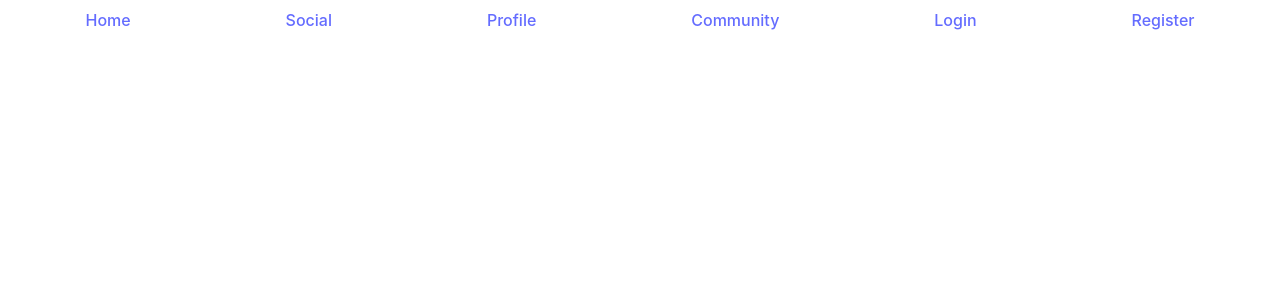
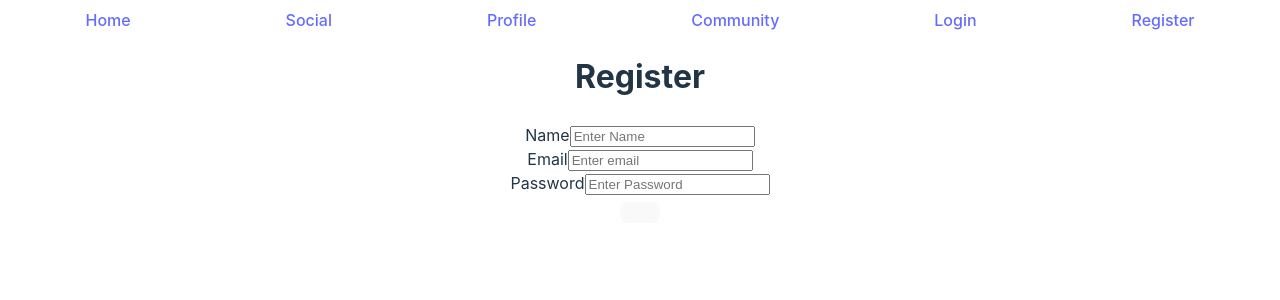
Before and after one commit to MarkB28Jr/social_media_website, a React app: page /users/register in a window 1280 px wide. Shown: the top 300 px of the page. Built offline with nearby package versions, Linux system fonts and the light colour scheme; no server answers; the HTML template or start-up script is replaced by a standard one.

Commit message:
register and login work with pop ups

```diff
--- a/package.json
+++ b/package.json
@@ -16,6 +16,7 @@
     "jwt-decode": "^4.0.0",
     "react": "^18.2.0",
     "react-dom": "^18.2.0",
+    "react-hot-toast": "^2.4.1",
     "react-router-dom": "^6.23.1"
   },
   "devDependencies": {
--- a/src/App.jsx
+++ b/src/App.jsx
@@ -1,31 +1,36 @@
 import './App.css';
-import { Routes, Route } from "react-router-dom";
-import Social from './components/Social';
-import Home from './components/Home';
-import Profile from './components/Profile';
-import Community from './components/Community';
-import Nav from './components/Nav';
-import Register from './components/Register';
-import Login from './components/Login';
-import { AuthProvider } from './context/AuthContext';
+import { Routes, Route } from "react-router-dom"
+import Social from './components/Social'
+import Home from './components/Home'
+import Profile from './components/Profile'
+import Community from './components/Community'
+import Nav from './components/Nav'
+import Register from './components/Register'
+import Login from './components/Login'
+import axios from 'axios'
+import { Toaster } from 'react-hot-toast'
+import { UserContextProvider } from './context/userContext';
+
+axios.defaults.baseURL = 'http://localhost:4000/'
+axios.defaults.withCredentials = true
+
 
 function App() {
   return (
-    <AuthProvider>
-      <div>
+      <UserContextProvider>
         <Nav />
+        <Toaster position='center' toastOptions={{duration: 2000}} />
         <main>
           <Routes>
             <Route path="/" element={<Home />} />
-            <Route path="social" element={<Social />} />
-            <Route path="profile" element={<Profile />} />
-            <Route path="community" element={<Community />} />
-            <Route path="login" element={<Login />} />
-            <Route path="register" element={<Register />} />
+            <Route path="/social" element={<Social />} />
+            <Route path="/profile" element={<Profile />} />
+            <Route path="/community" element={<Community />} />
+            <Route path="/users/login" element={<Login />} />
+            <Route path="/users/register" element={<Register />} />
           </Routes>
         </main>
-      </div>
-    </AuthProvider>
+      </UserContextProvider>
   );
 }
 
--- a/src/components/Login.jsx
+++ b/src/components/Login.jsx
@@ -1,62 +1,70 @@
-import { useState, useEffect, useCallback } from 'react';
+import { useState, } from "react"
+import axios from 'axios'
+import { toast } from 'react-hot-toast'
+import { useNavigate } from "react-router-dom"
 
 
 const Login = () => {
+  const navigate = useNavigate()
+  const [data, setData] = useState({
+    email: '',
+    password: '',
+  })
 
-const [login, setLogin] = useState('')
-  const [email, setUsername] = useState('');
-  const [password, setPassword] = useState('');
-
-  // const handleChange = useCallback((e) => {
-  //   setLogin(e.target.value);
-  // }, []);
-  const handleEmailChange = useCallback((e) => {
-    setUsername(e.target.value);
-  }, []);
-  const handlePasswordChange = useCallback((e) => {
-    setPassword(e.target.value);
-  }, []);
-
-  const handleSubmit = async (e) => {
-    e.preventDefault();
+  const onSubmit = async (e) => {
+    e.preventDefault()
+    const { email, password } = data
     try {
-      const response = await fetch('http://localhost:4000/users/login', {email: email, password: password })
-      setLogin([...login, response.data])
-      setUsername("")
-      setPassword("");
+      const { data } = await axios.post('/users/login', {
+        email, password
+      })
+      if (data.error) {
+        toast.error(data.error)
+      } else {
+        setData({
+          email: '',
+          password: '',
+        })
+        toast.success('Login Succesful!')
+        navigate('/')
+      }
     } catch (error) {
       console.log(error)
     }
   }
 
+  /*************** Return ***************/
   return (
     <div>
-        <form onSubmit={handleSubmit} className='login'>
+      <form onSubmit={onSubmit} className="register" >
         <h1>Login</h1>
         <div>
-            <label>Name</label>
+          <label>Email</label>
           <input
-              type='text'
-              placeholder='Username'
-              required
-              value={email}
-              onChange={handleEmailChange}
+            name="email"
+            type="email"
+            value={data.email}
+            onChange={(e) => setData({ ...data, email: e.target.value })}
+            placeholder="Enter email"
+
           />
         </div>
         <div>
           <label>Password</label>
           <input
-              type='password'
-              placeholder='Password'
-              required
-              value={password}
-              onChange={handlePasswordChange}
+            name="password"
+            type="password"
+            value={data.password}
+            onChange={(e) => setData({ ...data, password: e.target.value })}
+            placeholder="Enter Password"
+
           />
         </div>
-          <button type='submit' >Log In</button>
+        <button type="submit" ></button>
       </form>
+
     </div>
-    );
-  };
+  )
+}
 
-  export default Login;
+export default Login
--- a/src/components/Nav.jsx
+++ b/src/components/Nav.jsx
@@ -1,9 +1,8 @@
 import { NavLink } from "react-router-dom";
-import { useContext } from 'react';
-import { AuthContext } from '../context/AuthContext';
+// import { useState } from 'react';
 
 const Nav = () => {
-  const { username, isLoggedIn } = useContext(AuthContext);
+  // const { user, isLoggedIn } = useState('');
 
   return (
     <div className="nav">
@@ -12,14 +11,14 @@ const Nav = () => {
         <NavLink to="/social">Social</NavLink>
         <NavLink to="/profile">Profile</NavLink>
         <NavLink to="/community">Community</NavLink>
-        {isLoggedIn ? (
-          <span>Welcome, {username}!</span>
+        {/* {isLoggedIn ? (
+          <span>Welcome, {user.email}!</span>
         ) : (
-          <>
-            <NavLink to="/login">Login</NavLink>
-            <NavLink to="/register">Register</NavLink>
-          </>
-        )}
+          <> */}
+            <NavLink to="/users/login">Login</NavLink>
+            <NavLink to="/users/register">Register</NavLink>
+          {/* </>
+        )} */}
       </nav>
     </div>
   );
--- a/src/components/Profile.jsx
+++ b/src/components/Profile.jsx
@@ -1,4 +1,5 @@
-import { useState } from "react"
+import { useState, useCallback, useEffect } from "react"
+import axios from 'axios'
 
 
 const Profile = () => {
@@ -102,7 +103,7 @@ const Profile = () => {
       </div>
       <button type="submit" ></button>
     </form>
-    <div>
+    {/* <div>
         {socials.map((social) => (
           <div key={social._id}>
             <p>{social.profileName}</p>
@@ -110,7 +111,7 @@ const Profile = () => {
             <p>{social.gender}</p>
           </div>
         ))}
-      </div>
+      </div> */}
   </div>
   )
 }
--- a/src/components/Register.jsx
+++ b/src/components/Register.jsx
@@ -1,84 +1,77 @@
-import { useEffect, useState, useCallback } from "react"
+import { useState } from "react"
 import axios from 'axios'
+import { toast } from 'react-hot-toast'
+import { useNavigate } from "react-router-dom"
 
 
 
 const Register = () => {
+  const navigate = useNavigate()
+  const [data, setData] = useState({
+    name: '',
+    email: '',
+    password: '',
 
-  const [email, setEmail] = useState('')
-  const [password, setPassword] = useState('')
-  // const [email, setEmail] = useState('')
+  })
 
-  const fetchUser = async () => {
-    let response = await axios.get('http://localhost:4000/user')
-    setParks(response.data)
-  }
-
-  // Handle Changes
-  const handleEmail = useCallback((e) => {
-    setEmail(e.target.value);
-  }, []);
-  const handlePassword = useCallback((e) => {
-    setPassword(e.target.value);
-  }, []);
-
-  // Handle Form Submit
-  const handleSubmit = async (e) => {
+  const onSubmit = async (e) => {
     e.preventDefault();
+    const { name, email, password } = data
     try {
-      const response = await axios.post('http://localhost:4000/user', { email: email, password: password })
-      setEmail([...email, response.data])
-      setPassword("")
-
-      // setFood("");
+      const { data } = await axios.post('/users/register', {
+        name, email, password
+      })
+      if (data.error) {
+        toast.error(data.error)
+      } else {
+        setData({
+          name: '',
+          email: '',
+          password: '',
+        })
+        toast.success('Register Succesful!')
+        navigate('/users/login')
+      }
     } catch (error) {
       console.log(error)
     }
   }
 
-  useEffect(() => {
-    fetchUser();
-  }, []);
-
-
-
   /*************** Return ***************/
   return (
     <div>
-      <form onSubmit={handleSubmit} className="register" >
+      <form onSubmit={onSubmit} className="register" >
         <h1>Register</h1>
+        <div>
+          <label>Name</label>
+          <input
+            type="name"
+            value={data.name}
+            onChange={(e) => setData({ ...data, name: e.target.value })}
+            placeholder="Enter Name"
+          />
+        </div>
         <div>
           <label>Email</label>
           <input
             type="email"
-            value={email}
-            onChange={handleEmail}
+            value={data.email}
+            onChange={(e) => setData({ ...data, email: e.target.value })}
             placeholder="Enter email"
-            required
           />
         </div>
-        {/* <div>
-          <label>Name</label>
-          <input
-            type="text"
-            value={username}
-            onChange={(e) => setUsername(e.target.value)}
-            placeholder="Enter Username"
-            required
-          />
-        </div> */}
         <div>
           <label>Password</label>
           <input
             type="password"
-            value={password}
-            onChange={handlePassword}
+            value={data.password}
+            onChange={(e) => setData({ ...data, password: e.target.value })}
             placeholder="Enter Password"
-            required
           />
         </div>
         <button type="submit" ></button>
       </form>
+
     </div>
   )
 }
--- /dev/null
+++ b/src/context/userContext.jsx
@@ -0,0 +1,20 @@
+import axios from 'axios'
+import { createContext, useState, useEffect } from 'react'
+
+export const UserContext = createContext({})
+
+export function UserContextProvider({ children }) {
+  const [user, setUser] = useState(null)
+  useEffect(() => {
+    if (!user) {
+      axios.get('/profile').then(({ data }) => {
+        setUser(data)
+      })
+    }
+  }, [])
+  return (
+    <UserContext.Provider value={{ user, setUser }}>
+      {children}
+    </UserContext.Provider>
+  )
+}
--- /dev/null
+++ b/src/features/authSlice.js
@@ -0,0 +1 @@
+import {createSlice, createAsyncThunk} from '@reduxjs/toolkit'
```
Also changed, not shown: 1 other file (tests, documents, lock files or other folders). Lines whose indentation alone changed are shown as unchanged.
